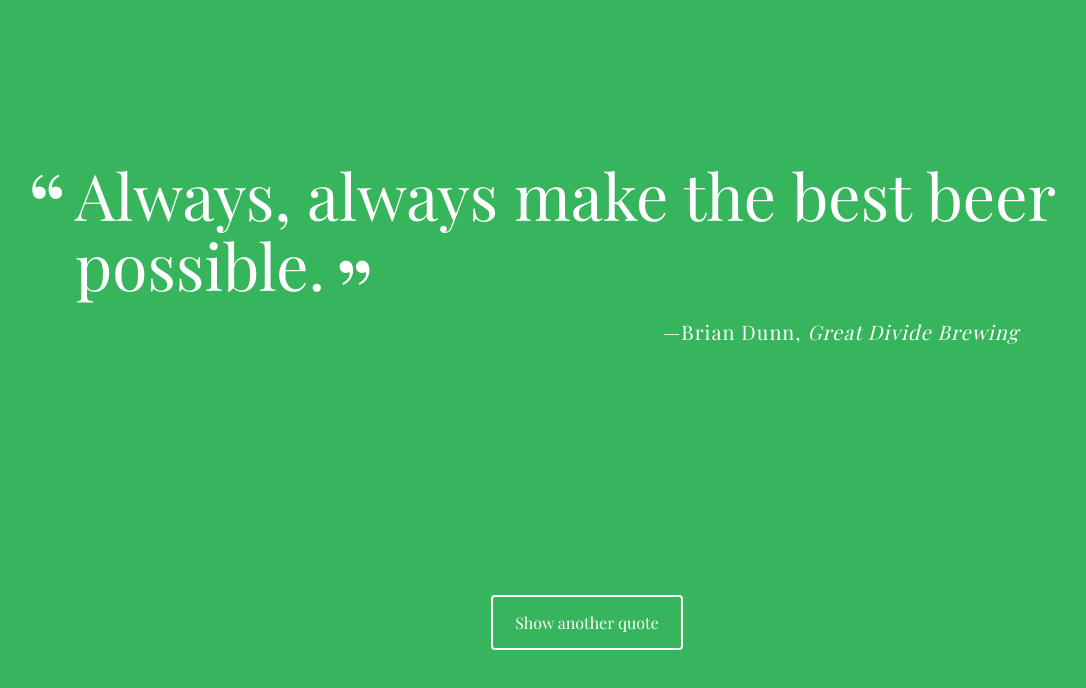
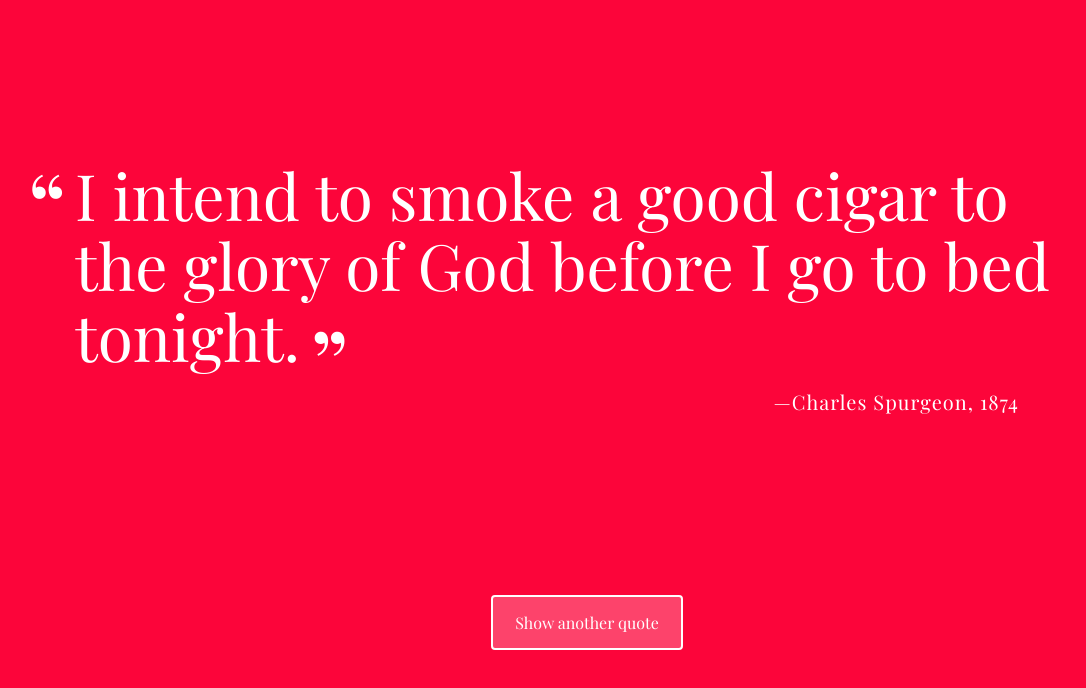
Before and after one commit to ColinStellDev96/techdegree_project1, a plain HTML site: page index.html in a window 1280 px wide. Both pictures are taken after a click on the button "Show another quote". Shown: the whole page, without its empty margins (53-1139 px from the left). Drawn offline with nearby package versions, Linux system fonts and the light colour scheme; a web font is replaced by a local one.

Commit message:
added random background color and timed quote change

```diff
--- a/css/styles.css
+++ b/css/styles.css
@@ -67,12 +67,12 @@
   border-radius: 4px;
   border: 2px solid #fff;
   color: #fff;
-  background-color: #36b55c;
+  background-color: rgba(255,255,255,.25);
   padding: 15px 0;
   transition: .5s ;
 }
 #loadQuote:hover {
-  background-color: rgba(255,255,255,.25);
+  background-color: rgba(255, 255, 255, 0.068);
 }
 #loadQuote:focus {
   outline: none;
--- a/js/script.js
+++ b/js/script.js
@@ -1,6 +1,5 @@
 // event listener to respond to "Show another quote" button clicks
 // when user clicks anywhere on the button, the "printQuote" function is called
-
 document.getElementById('loadQuote').addEventListener("click", printQuote, false);
 
 //array of objects containing quote, source, citation, and year
@@ -8,14 +7,12 @@
     {
         quote: "I intend to smoke a good cigar to the glory of God before I go to bed tonight.",
         source: "Charles Spurgeon",
-        citation: '',
         year: 1874
     },
     {
         quote: "Always, always make the best beer possible.",
         source: "Brian Dunn",
         citation: "Great Divide Brewing",
-        year: ''
     },
     {
         quote: "It’s times like these you learn to live again.",
@@ -36,26 +33,49 @@
         year: 2017
     },
 ];
-// console.log(quotes);
+
+var colors = ['#fc053a', '#147ad6', '#f77c18', '#d80896', '#bb8b49'];
+
+var repeatQuotes = [];
+var repeatColors = [];
 
 // function that takes an array, and selects a random object from that array.
 function getRandomQuote () {
-    //variable that creates a random number using the quotes arra
-    randomQuote = quotes[Math.floor(Math.random() * quotes.length)];
-    //returns the random quote selected
-    return randomQuote;
+    randomQuote = quotes[Math.floor(Math.random() * quotes.length)]; //variable that creates a random number using the quotes arra
+    quoteSplice = quotes.splice(randomQuote, 1)[0]; //splice randomQuote object, 1 is the index value the splice stops at, [0] indicates access of the first item in the array
+    repeatQuotes.push(quoteSplice); //pushing each random quote into the global repeatQuotes array which starts as an empty array, but populates as the getRandomQuote function is called.
+    if (quotes.length === 0) {
+        quotes = repeatQuotes;
+        repeatQuotes = []; // this logic allows us to start over again once all the quotes have been viewed
+    }
+    return quoteSplice;
 };
-console.log(getRandomQuote());
+// console.log(getRandomQuote());
+
+function getRandomColor () {
+    randomColor = colors[Math.floor(Math.random() * colors.length)];
+    colorSplice = colors.splice(randomColor, 1)[0];
+    repeatColors.push(colorSplice);
+    if (colors.length === 0) {
+        colors = repeatColors;
+        repeatColors = [];
+    }
+    return colorSplice;
+};
 
 function printQuote () {
     //calls getRandomQuote function and assigns selected quote to new variable
     var printText = getRandomQuote();
+    var newColor = getRandomColor();
     // varialbe that prints object values in HTML based on class.
     var newQuotePrint = '<p class="quote">' + printText.quote + '</p>' + '<p class="source">' + printText.source  + '<span class="citation">' + printText.citation + '</span>' + '<span class="year">' + printText.year + '</span>'+'</p>';
-    if (printText.citation === '') {
+    if (printText.citation === undefined) {
         newQuotePrint = '<p class="quote">' + printText.quote + '</p>' + '<p class="source">' + printText.source + '<span class="year">' + printText.year + '</span>'+'</p>';
-    } if (printText.year === '') {
+    } if (printText.year === undefined) {
         newQuotePrint = '<p class="quote">' + printText.quote + '</p>' + '<p class="source">' + printText.source + '<span class="citation">' + printText.citation + '</span>'+'</p>';
     }
     document.getElementById('quote-box').innerHTML = newQuotePrint;
+    document.body.style.backgroundColor = newColor;
 };
+
+window.setInterval(printQuote, 30000);
```
